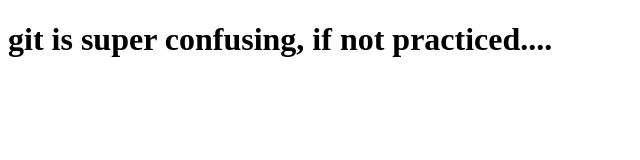
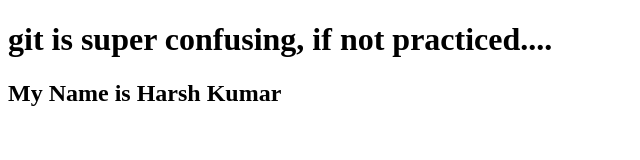
Before and after one commit to HarshKumarBhagat/Miet-harsh, a plain HTML site: page index.html in a window 1280 px wide. Shown: the whole page, without its empty margins (0-640 px from the left). Drawn offline with Linux system fonts and the light colour scheme.

Commit message:
New Line Added

```diff
--- a/index.html
+++ b/index.html
@@ -7,5 +7,6 @@
 </head>
 <body>
     <h1>git is super confusing, if not practiced....</h1>
+    <h2>My Name is Harsh Kumar</h2>
 </body>
 </html>
```
